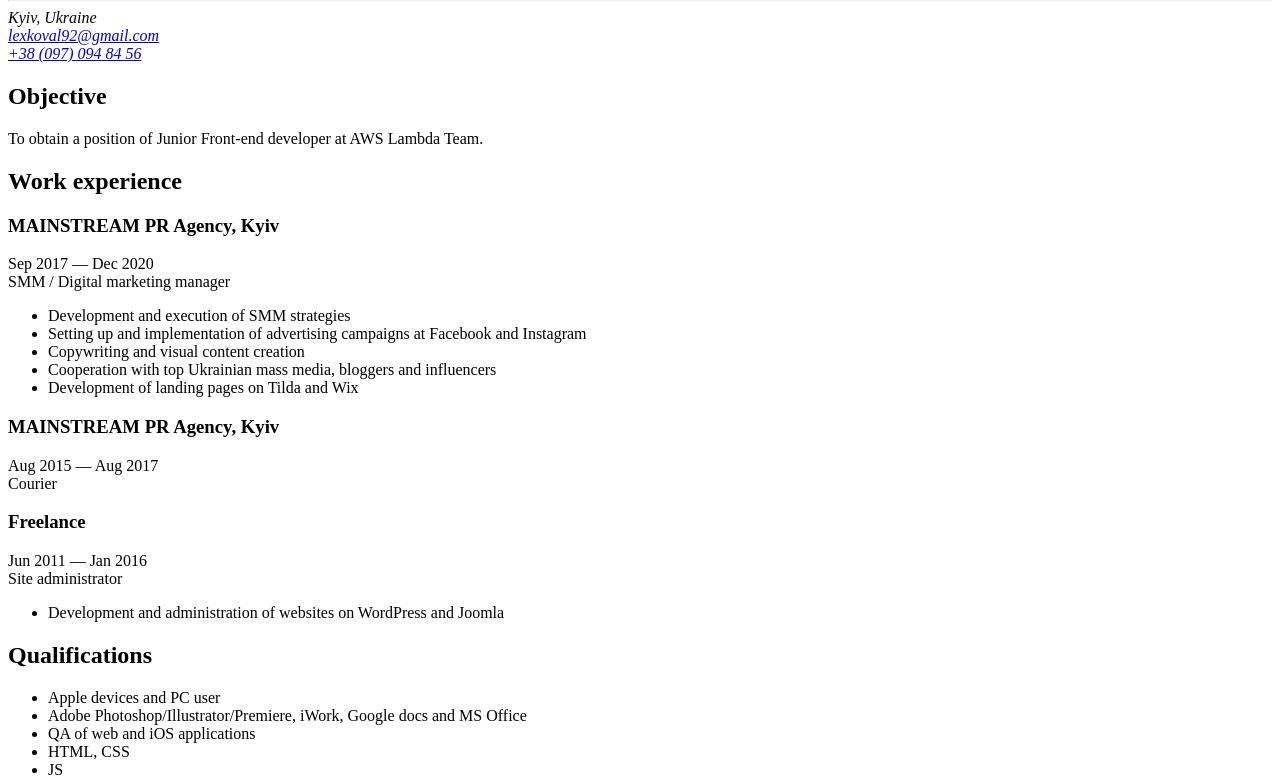
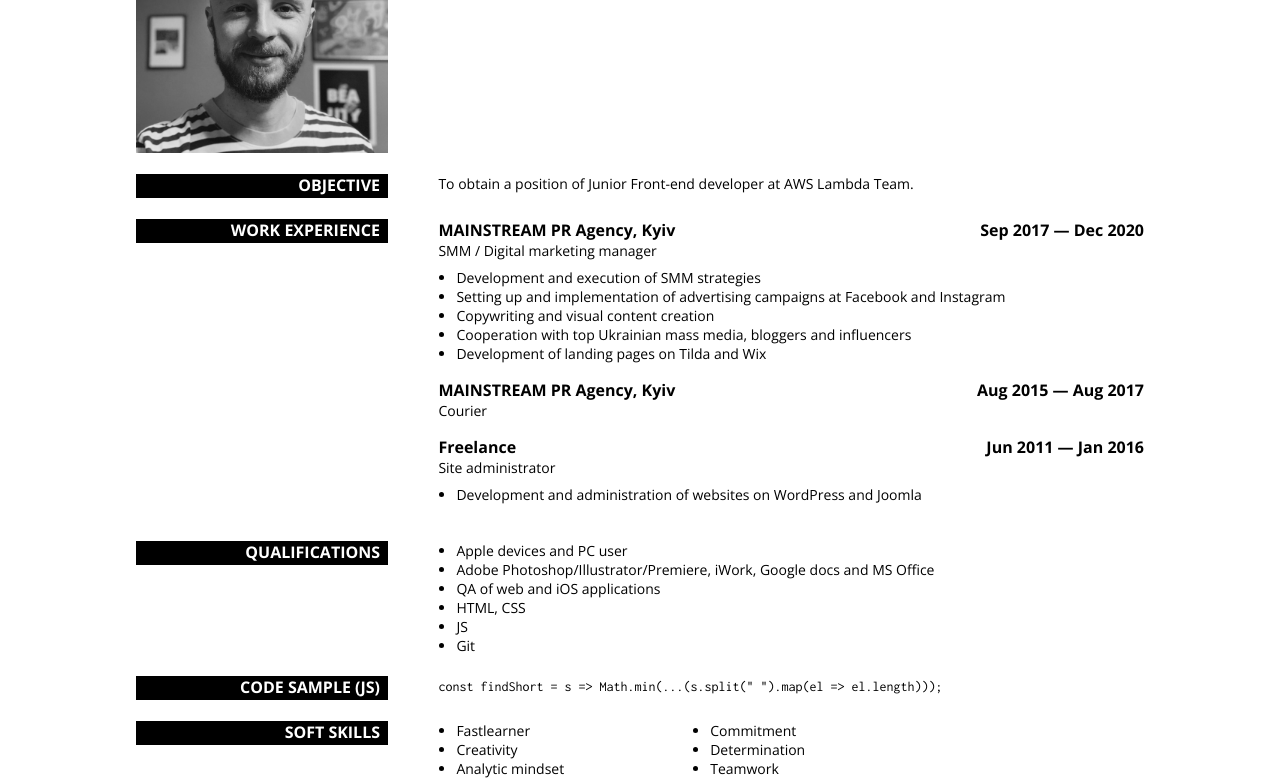
Before and after one commit to projectok92/rsschool-cv, a plain HTML site: page index.html in a window 1280 px wide. Shown: the part 107-889 px from the top of the page. Drawn offline with nearby package versions, Linux system fonts and the light colour scheme; the site is published under a folder, as on GitHub Pages, so addresses that start at the root find nothing.

Commit message:
fix: change file path

```diff
--- a/index.html
+++ b/index.html
@@ -9,12 +9,12 @@
   <link rel="preconnect" href="https://fonts.gstatic.com" crossorigin>
   <link href="https://fonts.googleapis.com/css2?family=Open+Sans:ital,wght@0,300;0,400;0,600;0,700;0,800;1,300;1,400;1,600;1,700;1,800&display=swap" rel="stylesheet">
   <link href="https://fonts.googleapis.com/css2?family=Inconsolata&display=swap" rel="stylesheet">
-  <link rel="stylesheet" href="/css/style.css">
+  <link rel="stylesheet" href="./css/style.css">
 </head>
 <body>
   <div class="container">
     <header>
-      <img class="profile-pic" src="/images/ok.jpg" alt="Oleksandr Koval">
+      <img class="profile-pic" src="./images/ok.jpg" alt="Oleksandr Koval">
       <div class="description">
         <h1>Oleksandr Koval</h1>
         <hr>
```
